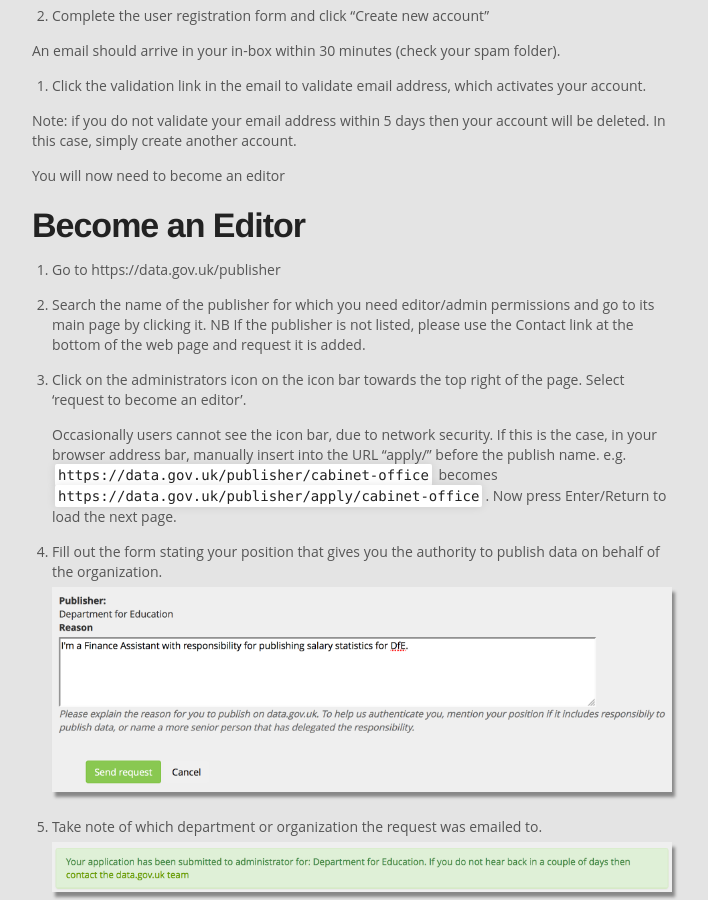
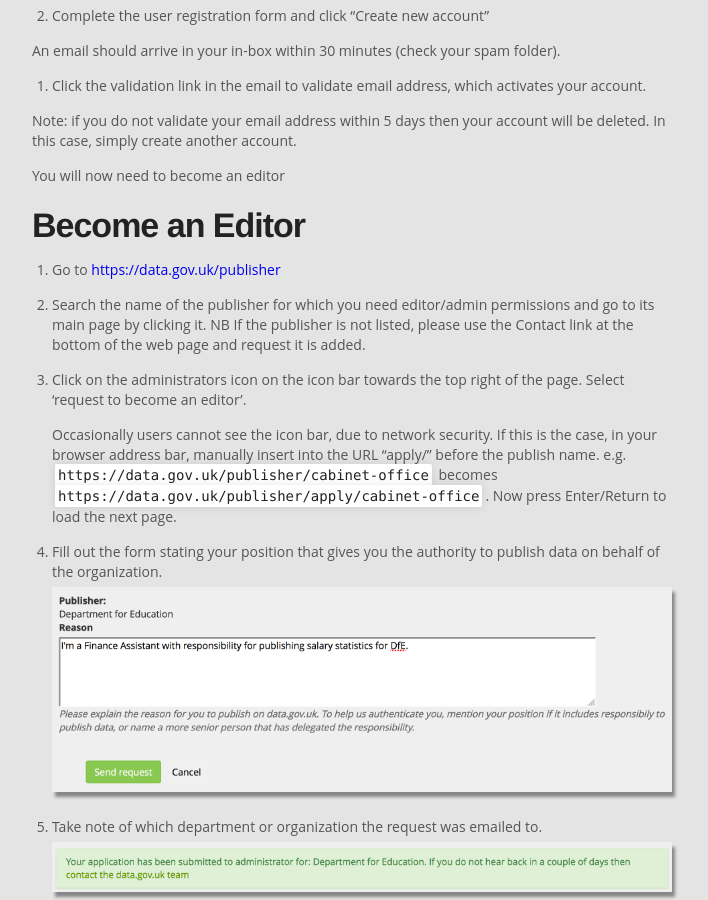
Before and after one commit to datagovuk/guidance, a Jekyll site: the page built from becoming_an_editor_or_admin.md, in a window 1280 px wide and 900 px high, scrolled down 1136 px. Shown: the whole window, without its empty margins (288-996 px from the left). Built offline with Jekyll 4.4.1, drawn with Linux system fonts in a browser that asks for light colours; comment, search, counter and statistics services are not loaded.

Commit message:
Made a proper link

```diff
--- a/becoming_an_editor_or_admin.md
+++ b/becoming_an_editor_or_admin.md
@@ -55,7 +55,7 @@ You will now need to become an editor
 
 # Become an Editor
 
-1. Go to https://data.gov.uk/publisher
+1. Go to <https://data.gov.uk/publisher>
 
 2. Search the name of the publisher for which you need editor/admin permissions and go to its main page by clicking it. NB If the publisher is not listed, please use the Contact link at the bottom of the web page and request it is added.
 
```
